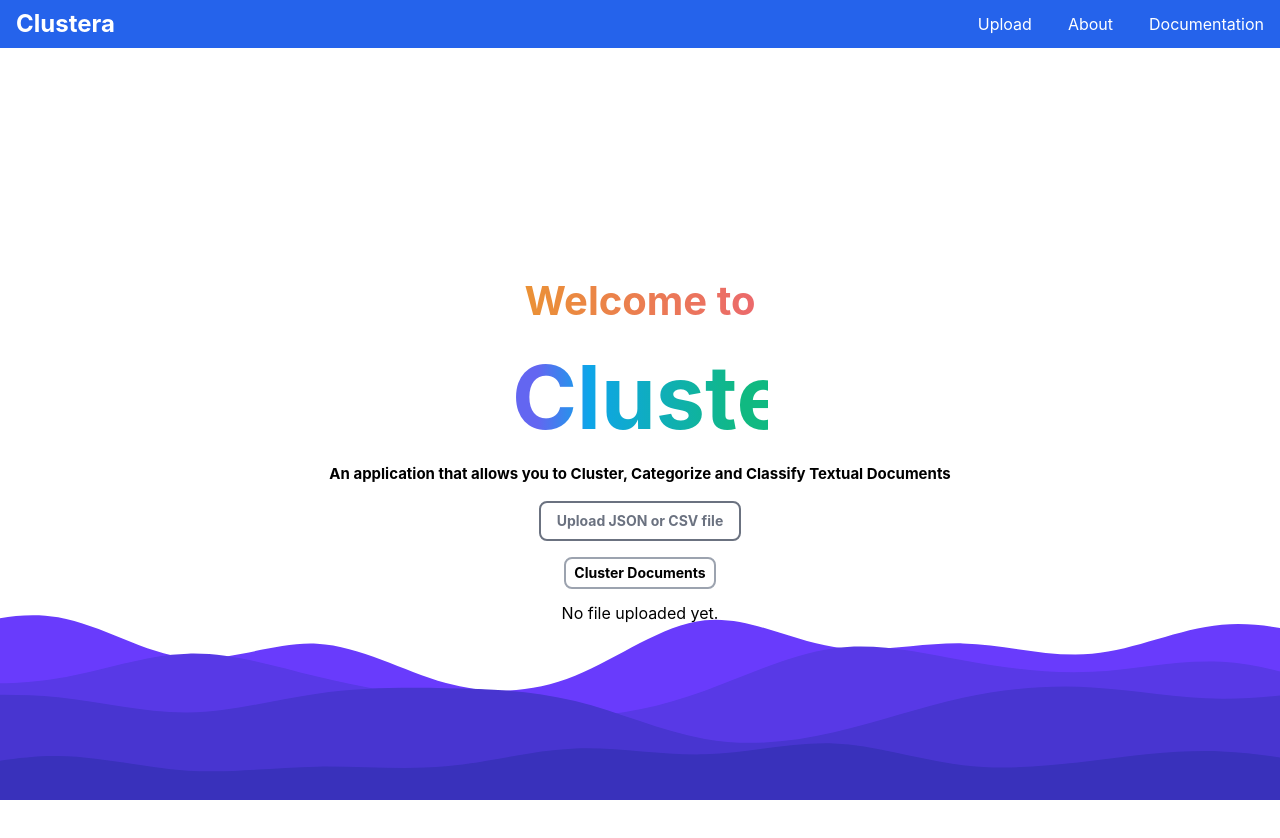
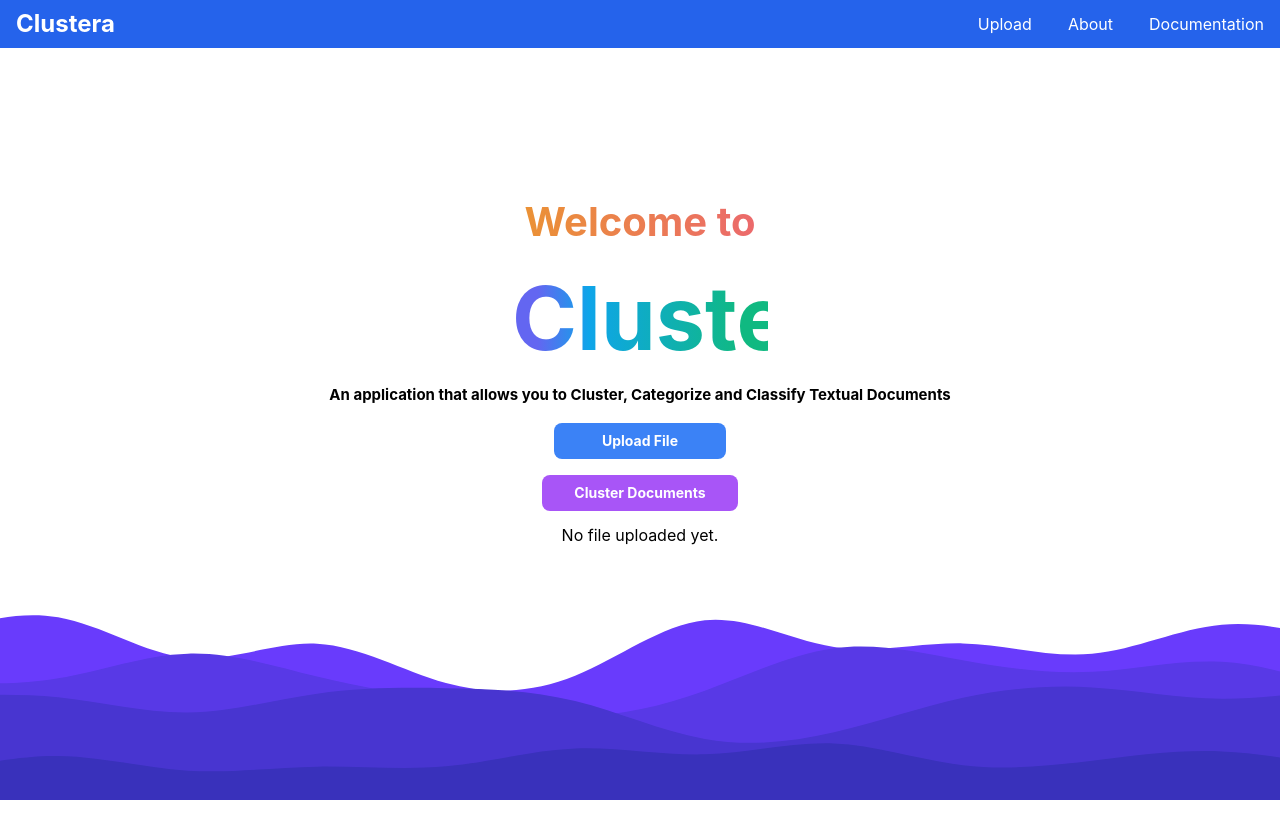
Before and after one commit to amtw123456/Clustera, a React (Create React App) app in the folder frontend/clustera-react-app/: page / in a window 1280 px wide. Shown: the top 838 px of the page. Built offline with nearby package versions, Linux system fonts and the light colour scheme.

Commit message:
chore: revamped upload page

```diff
--- a/frontend/clustera-react-app/src/pages/cluster_page_lsa/LSApage.js
+++ b/frontend/clustera-react-app/src/pages/cluster_page_lsa/LSApage.js
@@ -42,9 +42,8 @@ function LSApage() {
 
   return (
     <div class="">
-      <NavigationBar>
+      <NavigationBar />
 
-      </NavigationBar>
       <h1 class="text-center bg-red-400 font-bold bg-gradient-to-r from-indigo-500 from-10% via-sky-500 via-30% to-emerald-500 to-90% text-transparent bg-clip-text text-[88px]">Clusters LSA</h1>
       <div class="flex items-center justify-center mb-5">
         <button class="w-60 bg-blue-500 mx-3 hover:bg-blue-700 text-white font-bold py-2 px-4 rounded justify-center flex items-center">
@@ -66,7 +65,7 @@ function LSApage() {
         }
       </div>
 
-    </div>
+    </div >
   );
 }
 
--- a/frontend/clustera-react-app/src/pages/upload_page/Upload.js
+++ b/frontend/clustera-react-app/src/pages/upload_page/Upload.js
@@ -15,7 +15,7 @@ export function Upload() {
 
   }, [jsonData]);
 
-  const handleChange = (e) => {
+  const uploadDocuments = (e) => {
     const file = e.target.files[0];
 
     if (file) {
@@ -40,19 +40,21 @@ export function Upload() {
 
   return (
     <>
-      <label htmlFor="fileInput" class="w-92 h-13 mt-4 mx-auto border-2 border-gray-500 text-gray-500 px-4 py-2 bg-white rounded-lg text-sm font-bold cursor-pointer">
-        Upload JSON or CSV file
+      <label htmlFor="fileInput" class="w-92 h-13 mt-4 mx-auto border-blue-500 text-white px-12 py-2 bg-blue-500 rounded-lg text-sm font-bold cursor-pointer hover:bg-blue-700">
+        Upload File
       </label>
+
+
       <input
         type="file"
         id="fileInput"
-        onChange={handleChange}
+        onChange={uploadDocuments}
         style={{ display: 'none' }}
       />
 
-      <div class="border-gray-400 px-2 mb-3 py-1 mt-4 border-2 rounded-lg text-sm font-bold hover:bg-gray-200">
+      <button class="bg-purple-500 text-white px-8 py-2 mb-3 py-2 mt-4 rounded-lg text-sm font-bold hover:bg-purple-700">
         <Link to="/documentsPage">Cluster Documents</Link>
-      </div>
+      </button>
       <div>
         {fileName ? (
           <p>File Upload Complete!!!</p>
--- a/frontend/clustera-react-app/src/pages/upload_page/UploadPage.js
+++ b/frontend/clustera-react-app/src/pages/upload_page/UploadPage.js
@@ -22,7 +22,8 @@ const UploadPage = () => {
   return (
     <div>
       <NavigationBar />
-      <div class="flex flex-col items-center justify-center h-screen text-center ">
+      <div class="flex flex-col items-center h-screen text-center ">
+        <div class="w-36 h-36"></div>
         <h3 class="w-3/5 font-bold mx-auto bg-gradient-to-r from-yellow-500 from-10% to-pink-500 to-90% text-transparent bg-clip-text text-[40px]">Welcome to</h3>
         <h1 class="w-1/5 font-bold mx-auto bg-gradient-to-r from-indigo-500 from-10% via-sky-500 via-30% to-emerald-500 to-90% text-transparent bg-clip-text text-[88px]">Clustera</h1>
         <div class="text-[15px] font-bold text-black-700">An application that allows you to Cluster, Categorize and Classify Textual Documents</div>
--- a/frontend/clustera-react-app/src/providers/AppState.js
+++ b/frontend/clustera-react-app/src/providers/AppState.js
@@ -3,8 +3,8 @@ import React, { createContext, useState } from 'react';
 export const AppContext = createContext([]);
 
 export const AppStateProvider = ({ children }) => {
-    const [uploadedData, setUploadedData] = useState();
-    const [preprocessedText, setPreprocessedText] = useState();
+    const [uploadedData, setUploadedData] = useState([]);
+    const [preprocessedText, setPreprocessedText] = useState([]);
 
     return (
         <AppContext.Provider value={{ uploadedData, setUploadedData, preprocessedText, setPreprocessedText }}>
```
